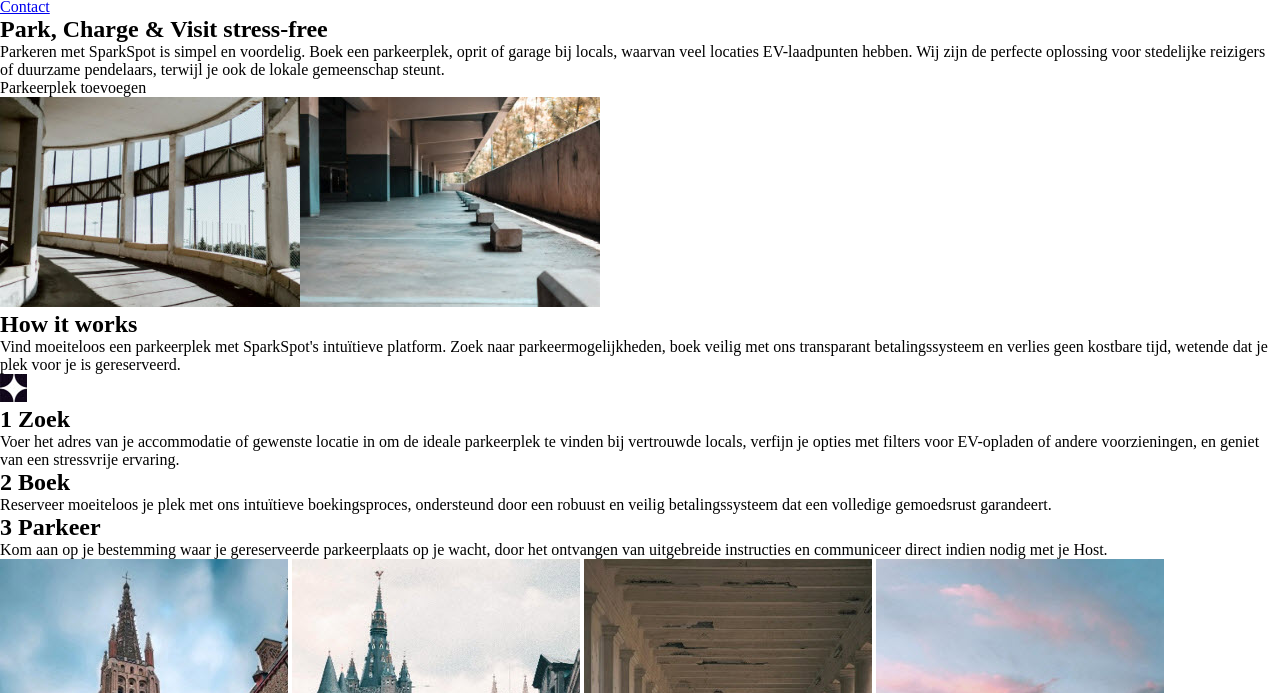
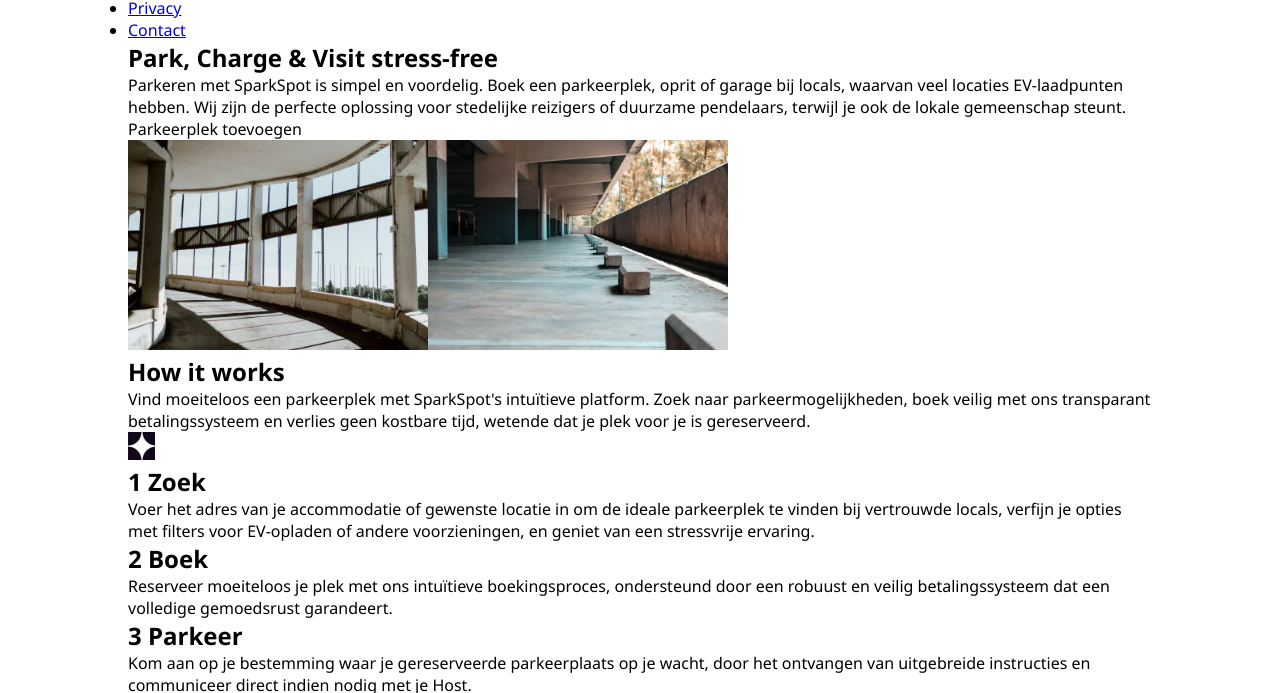
Before and after one commit to LukaVerbrugghe/Sparkspot-herhaling, a plain HTML site: page index.html in a window 1280 px wide. Shown: the part 152-845 px from the top of the page. Drawn offline with Linux system fonts and the light colour scheme.

Commit message:
Algemene instellingen

```diff
--- a/index.html
+++ b/index.html
@@ -7,9 +7,11 @@
     <link rel="icon" type="image/x-icon" href="images/favicon.ico">
 </head>
 <body>
-<img src='images/logo_sparkspot.jpg'>
+    <div class="wrapper">
 
-            <ul>
+        <img src='images/logo_sparkspot.jpg'>
+
+    <ul>
                 <li><a href="#">Startpagina</a></li>
                 <li><a href="#">Blog</a></li>
                 <li><a href="#">Over Sparkspot</a></li>
@@ -38,8 +40,8 @@
 
 
             <img src='images/bestemming_Brugge.jpg'>
-            <img src='images/bestemming_Gent.jpg'>
-            <img src='images/bestemming_Oostende.jpg'>
+        <img src='images/bestemming_Gent.jpg'>
+    <img src='images/bestemming_Oostende.jpg'>
             <img src='images/bestemming_Knokke-Heist.jpg'>
             <img src='images/bestemming_Antwerpen.jpg'>
 
@@ -54,7 +56,7 @@
         <img src='images/beste_boetiekhotels.jpg'>
         <p>10 beste boetiekhotels in Knokke</p>
         <img src='images/beste_brunch.jpg'>
-        <p>10 beste brunchplekken in Antwerpen</p>
+    <p>10 beste brunchplekken in Antwerpen</p>
 
 
         <img src="images/laden_elektriciteit.jpg">
@@ -63,5 +65,6 @@
         <p>Maximaliseer de waarde en inkomsten van je parkeerplek met SparkSpot. Ons efficiënte platform verbindt jouw plek met degenen die er behoefte aan hebben, wat zorgt voor consistent gebruik. Sluit je aan bij ons om het stadsleven te verbeteren en bij te dragen aan duurzaamheid.</p>
         <p>Word een Sparkspotter</p>
 
+    </div>
     </body>
 </html>
--- a/opmaak.css
+++ b/opmaak.css
@@ -3,3 +3,14 @@
     padding: 0;
     box-sizing: border-box;
 }
+
+.wrapper{
+    width: 80%;
+    margin: auto;
+    font-family: 'Segoe UI', Tahoma, Geneva, Verdana, sans-serif;
+}
+
+@font-face {
+    font-family: CaviarDreams;
+    src: url(fonts/CaviarDreams.ttf);
+}
```
